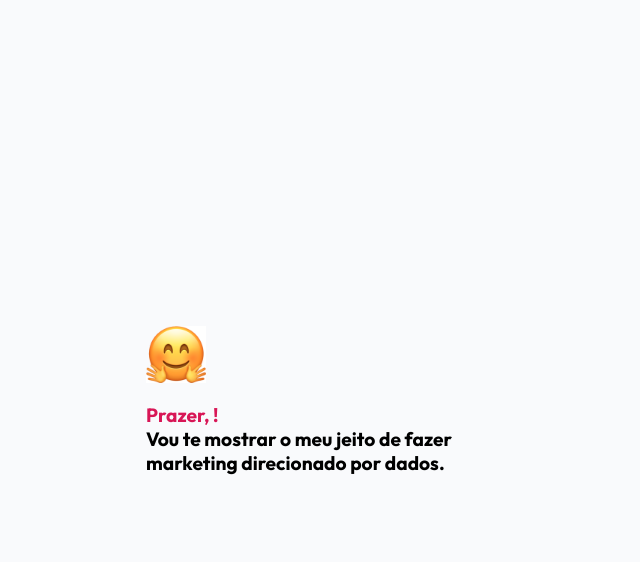
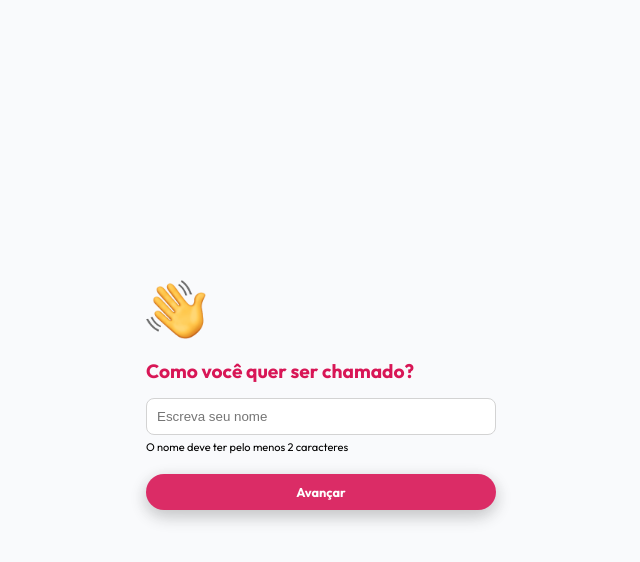
Before and after one commit to lperess/desafio-biud, a React (Create React App) app in the folder front-end/: page /registration in a window 1280 px wide. Both pictures are taken after a click on the button "Avançar". Shown: the top 562 px of the page, without its empty margins (319-959 px from the left). Built offline with nearby package versions, Linux system fonts and the light colour scheme.

Commit message:
Adiciona validação nos inputs de nome e telefone

```diff
--- a/front-end/src/components/Step1.jsx
+++ b/front-end/src/components/Step1.jsx
@@ -1,15 +1,31 @@
-import React from 'react';
+import React, { useState } from 'react';
 import PropTypes from 'prop-types';
 import { Fade } from '@mui/material';
 import wave from '../images/wave.png';
 import './styles.css';
 
 function Step1({ setStep, name, setName }) {
+  const [invalidName, setInvalidName] = useState(false);
+
+  const validateName = () => {
+    if (name.length > 1) {
+      setStep(2);
+    } else {
+      setInvalidName(true);
+    }
+  };
+
   const enterHandler = (e) => {
     if (e.key === 'Enter') {
-      setStep(2);
+      validateName();
     }
   };
+
+  const invalidNameElement = (
+    <span className="sub-title">
+      O nome deve ter pelo menos 2 caracteres
+    </span>
+  );
 
   return (
     <Fade in>
@@ -34,9 +50,11 @@ function Step1({ setStep, name, setName }) {
           onKeyDown={enterHandler}
         />
 
+        {invalidName && invalidNameElement}
+
         <button
           type="button"
-          onClick={() => setStep(2)}
+          onClick={validateName}
           className="base-button next-btn"
         >
           Avançar
--- a/front-end/src/components/Step5.jsx
+++ b/front-end/src/components/Step5.jsx
@@ -1,15 +1,31 @@
-import React from 'react';
+import React, { useState } from 'react';
 import PropTypes from 'prop-types';
 import { Fade } from '@mui/material';
 import smartphone from '../images/smartphone.png';
 import './styles.css';
 
 function Step5({ setStep, wpp, setWpp }) {
-  const enterHandler = (e) => {
-    if (e.key === 'Enter') {
+  const [invalidNumber, setInvalidNumber] = useState(false);
+
+  const validateNumber = () => {
+    if (wpp.length < 11) {
+      setInvalidNumber(true);
+    } else {
       setStep(6);
     }
   };
+
+  const enterHandler = (e) => {
+    if (e.key === 'Enter') {
+      validateNumber();
+    }
+  };
+
+  const invalidNumberElement = (
+    <span className="sub-title">
+      Digite o número com DDD
+    </span>
+  );
 
   return (
     <Fade in>
@@ -43,9 +59,11 @@ function Step5({ setStep, wpp, setWpp }) {
           onKeyDown={enterHandler}
         />
 
+        {invalidNumber && invalidNumberElement}
+
         <button
           type="button"
-          onClick={() => setStep(6)}
+          onClick={validateNumber}
           className="base-button next-btn"
         >
           Avançar
```
